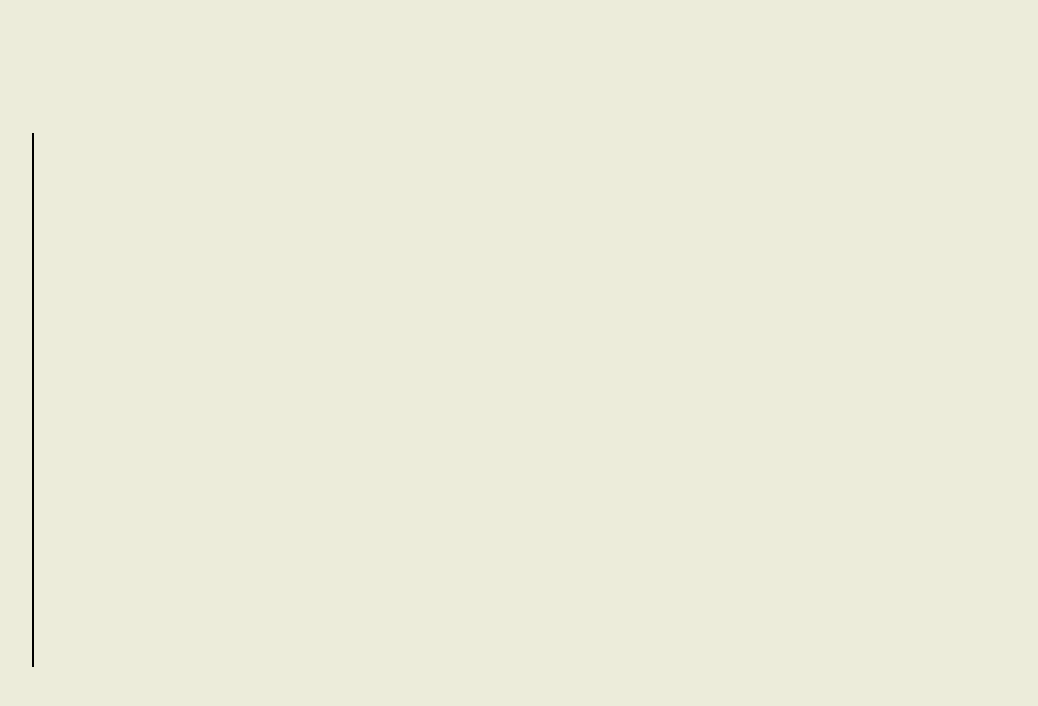
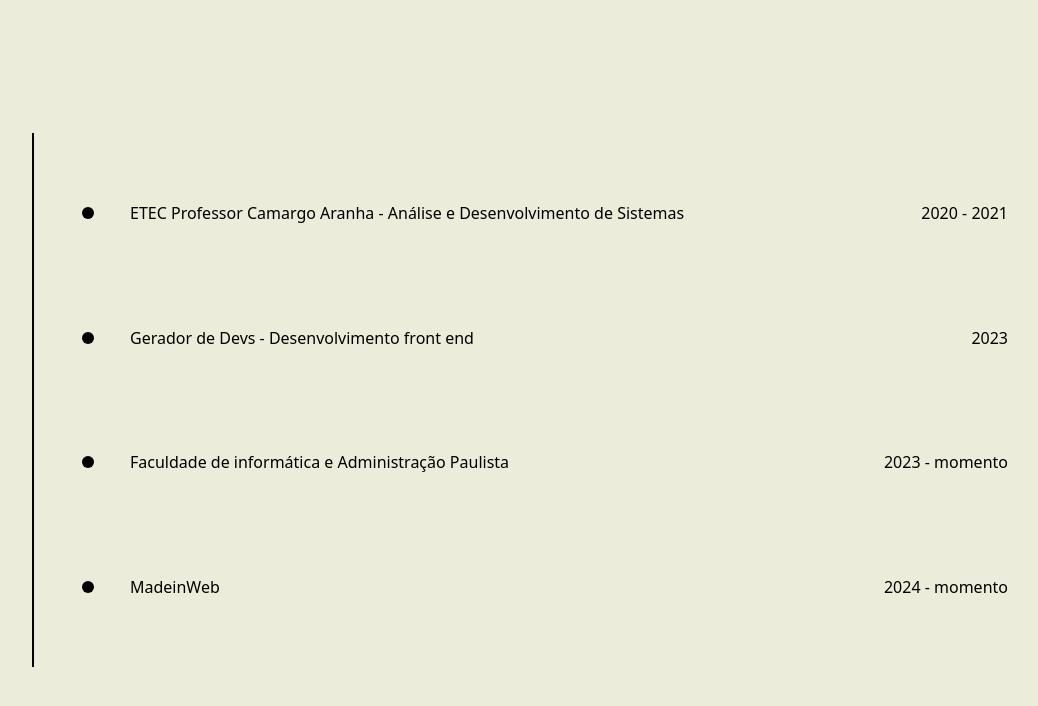
Before and after one commit to dev-vinii/portfolio, a React (Vite) app: page /career in a window 1280 px wide. Shown: the top 706 px of the page, without its empty margins (96-1134 px from the left). Built offline with nearby package versions, Linux system fonts and the light colour scheme.

Commit message:
feat: carrer page

```diff
--- /dev/null
+++ b/src/hooks/useCarrer.tsx
@@ -0,0 +1,23 @@
+export default function useCarrer() {
+  const carrerData = [
+    {
+      company:
+        "ETEC Professor Camargo Aranha - Análise e Desenvolvimento de Sistemas",
+      date: "2020 - 2021",
+    },
+    {
+      company: "Gerador de Devs - Desenvolvimento front end ",
+      date: "2023",
+    },
+    {
+      company: "Faculdade de informática e  Administração Paulista",
+      date: "2023 - momento",
+    },
+    {
+      company: "MadeinWeb",
+      date: "2024 - momento",
+    },
+  ];
+
+  return { carrerData };
+}
--- a/src/pages/Carrer/Career.tsx
+++ b/src/pages/Carrer/Career.tsx
@@ -1,9 +1,22 @@
+import useCarrer from "@/hooks/useCarrer";
+
 export default function Career() {
+  const carrer = useCarrer();
+  const { carrerData } = carrer;
+
   return (
     <div className="flex w-full h-full items-center max-sm:flex-co justify-center">
-      <div className="h-2/3 w-4/5 border-l-2 border-black p-12">
-        <div></div>
+      <div className="flex flex-col justify-between h-2/3 w-4/5 border-l-2 border-black p-12">
+        {carrerData.map((item) => (
+          <div className="flex items-center justify-between py-5">
+            <div className="flex items-center gap-9">
+              <div className="h-3 w-3 bg-black rounded-full" />
+              <span>{item.company}</span>
+            </div>
+            <span>{item.date}</span>
+          </div>
+        ))}
       </div>
     </div>
-  )
+  );
 }
```
